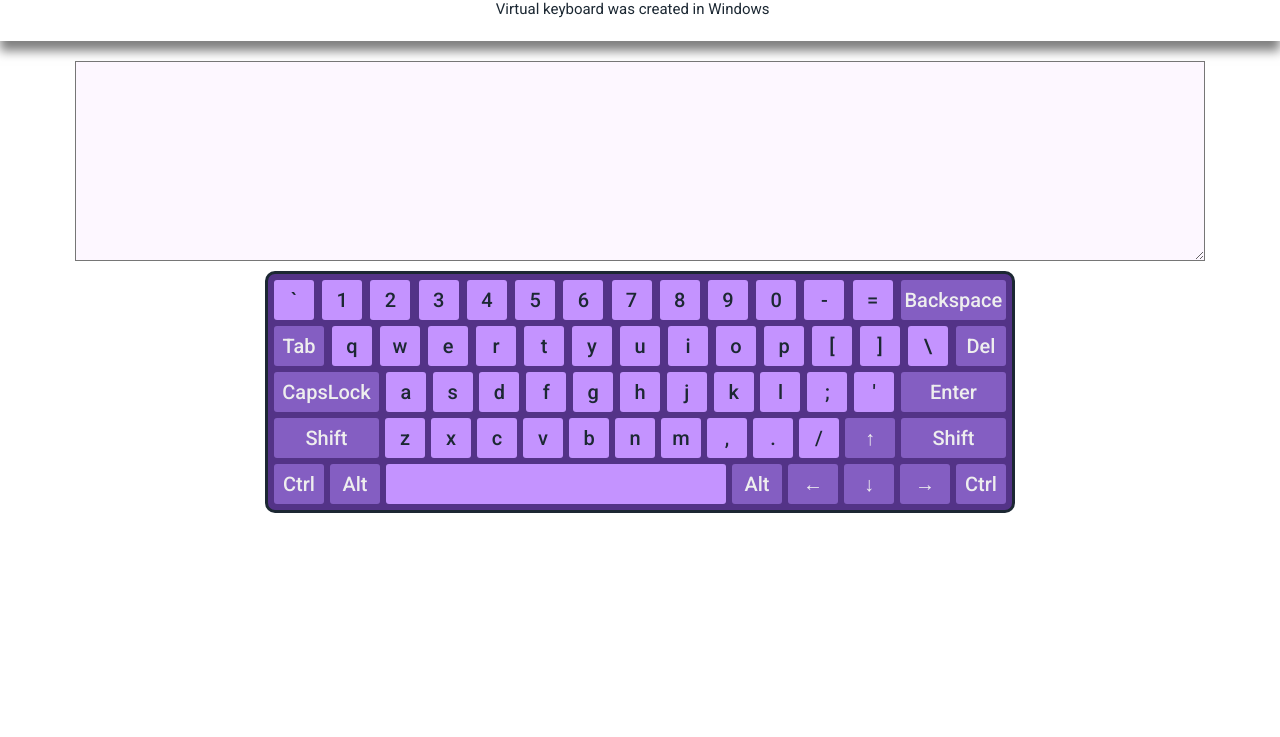
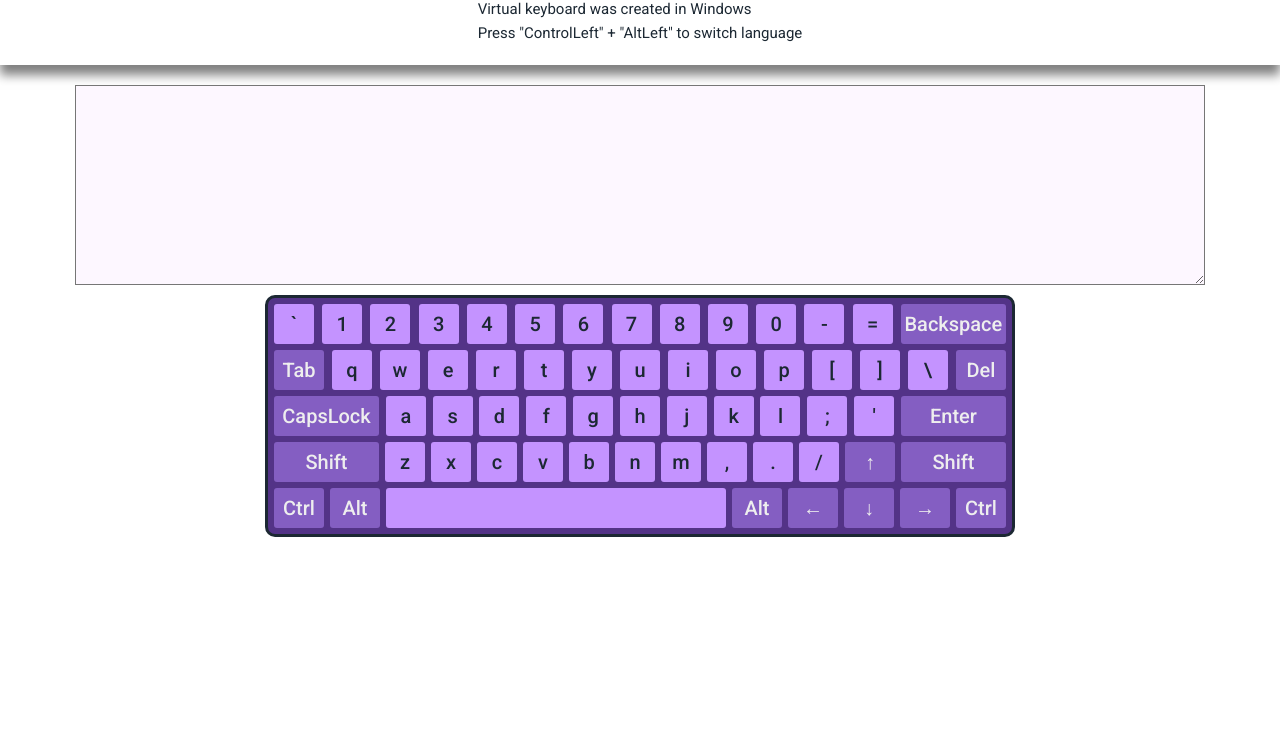
Before and after one commit to tbandelikova/virtual-keyboard, a website with bundled scripts: page index.html in a window 1280 px wide. Shown: the part 63-800 px from the top of the page. Built offline with nearby package versions, Linux system fonts and the light colour scheme.

Commit message:
feat: add key animation

```diff
--- a/js/components/createHeader.js
+++ b/js/components/createHeader.js
@@ -15,8 +15,12 @@ export const createHeader = (parent) => {
         className: 'header__description',
         textContent: 'Virtual keyboard was created in Windows'
     });
+    const shortcut = createElement('p', {
+        className: 'header__shortcut',
+        textContent: 'Press "ControlLeft" + "AltLeft" to switch language'
+    });
 
-    container.append(title, description);
+    container.append(title, description, shortcut);
     header.append(container);
     parent.append(header);
 }
--- a/styles/components/_keyboard.scss
+++ b/styles/components/_keyboard.scss
@@ -26,6 +26,7 @@
 
         &.active {
             background-color: $color-active-key;
+            transform: scale(0.9);
         }
     }
 
```
Also changed, not shown: styles/main.css, 1 other file.
